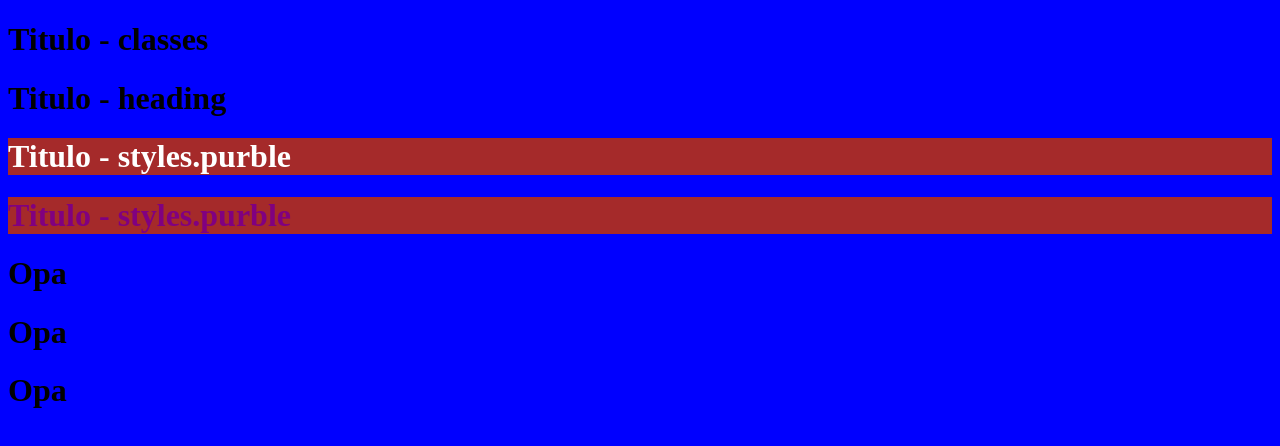
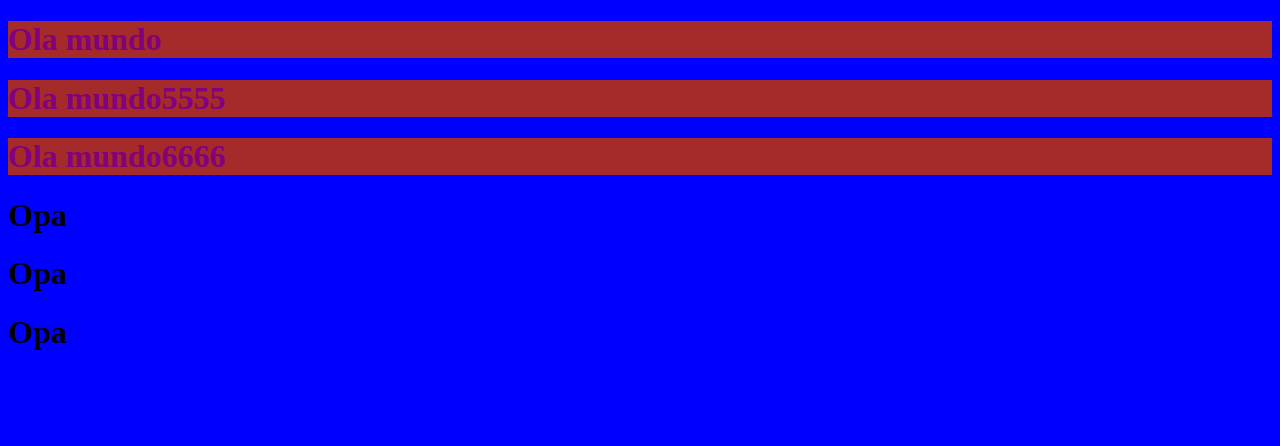
Before and after one commit to Flavio-Santos/chronos-pomodoro, a React (Vite) app: page / in a window 1280 px wide. Shown: the top 446 px of the page. Built offline with nearby package versions, Linux system fonts and the light colour scheme.

Commit message:
feat: porps, attr, children

```diff
--- a/src/App.tsx
+++ b/src/App.tsx
@@ -7,7 +7,11 @@ function App() {
 
   return (
     <>
-      <Heading />
+      <Heading attr={123} attr2='asdasd'>
+        Ola mundo
+      </Heading>
+      <Heading>Ola mundo5555</Heading>
+      <Heading>Ola mundo6666</Heading>
       <h1>Opa</h1>
       <h1>Opa</h1>
       <h1>Opa</h1>
--- a/src/components/heading/Heading.tsx
+++ b/src/components/heading/Heading.tsx
@@ -1,23 +1,11 @@
 import styles from './Heading.module.css';
 
-export function Heading() {
-  console.log(styles);
-  const classes = 'heading';
+export function Heading(props: any) {
+  console.log(props);
   return (
     <>
-      {/** nao funciona pois o nome da classe agora é unico  */}
-      <h1 className={classes}>Titulo - classes</h1>
-
-      {/** nao funciona pois o nome da classe agora é unico  */}
-      <h1 className='heading'>Titulo - heading</h1>
-
-      {/** pega direto do modules css */}
-      <h1 className={styles.heading}>Titulo - styles.purble</h1>
-
       {/** mais de uma classe */}
-      <h1 className={`${styles.heading} ${styles.purble}`}>
-        Titulo - styles.purble
-      </h1>
+      <h1 className={`${styles.heading} ${styles.purble}`}>{props.children}</h1>
     </>
   );
 }
```
